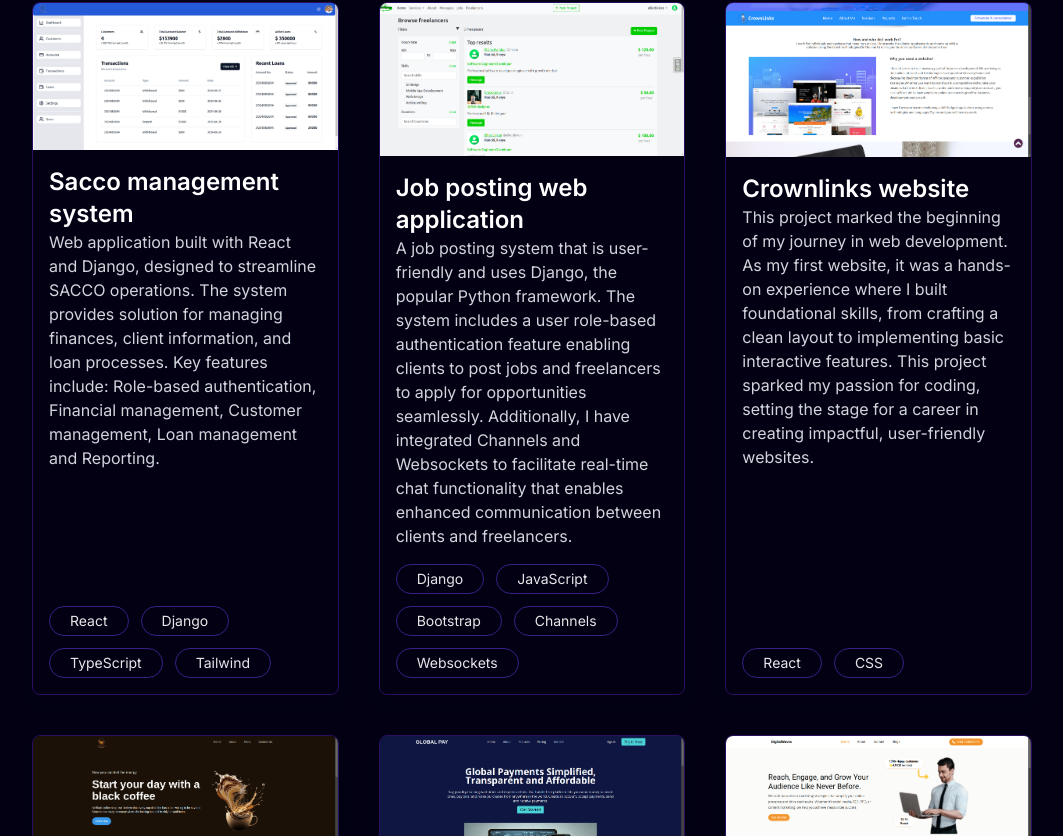
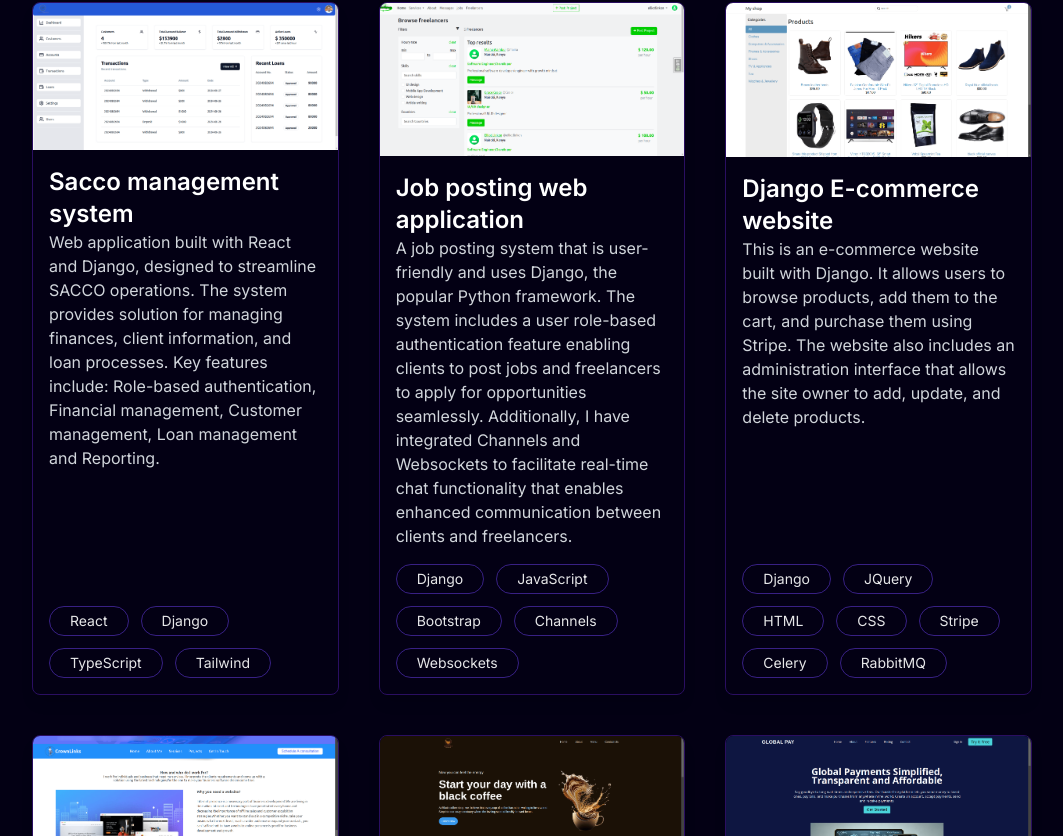
Before and after one commit to isaacmain254/my-website, a Next.js app: page / in a window 1280 px wide. Shown: the part 4784-5620 px from the top of the page, without its empty margins (108-1171 px from the left). Built offline with nearby package versions, Linux system fonts and the light colour scheme; a web font is replaced by a local one.

Commit message:
add: include Django e-commerce project details

```diff
--- a/constants/index.ts
+++ b/constants/index.ts
@@ -167,6 +167,25 @@ export const PROJECTS: ProjectsProps[] = [
       "Websockets",
     ],
   },
+    {
+    title: "Django E-commerce website",
+    alt_text:
+      "Screenshot of an e-commerce web application developed with Django.",
+    description:
+      "This is an e-commerce website built with Django. It allows users to browse products, add them to the cart, and purchase them using Stripe. The website also includes an administration interface that allows the site owner to add, update, and delete products.",
+    image: "/projects/django-ecommerce.png",
+    link: "https://github.com/isaacmain254/ecommerce/blob/main/README.md",
+    source: "https://github.com/isaacmain254/ecommerce",
+    technologies: [
+      "Django",
+      "JQuery",
+      "HTML",
+      "CSS",
+      "Stripe",
+      "Celery",
+      'RabbitMQ'
+    ],
+  },
   {
     title: "Crownlinks website",
     alt_text: "Screenshot of a Reactjs portfolio website.",
```
Also changed, not shown: public/projects/django-ecommerce.png (added).
